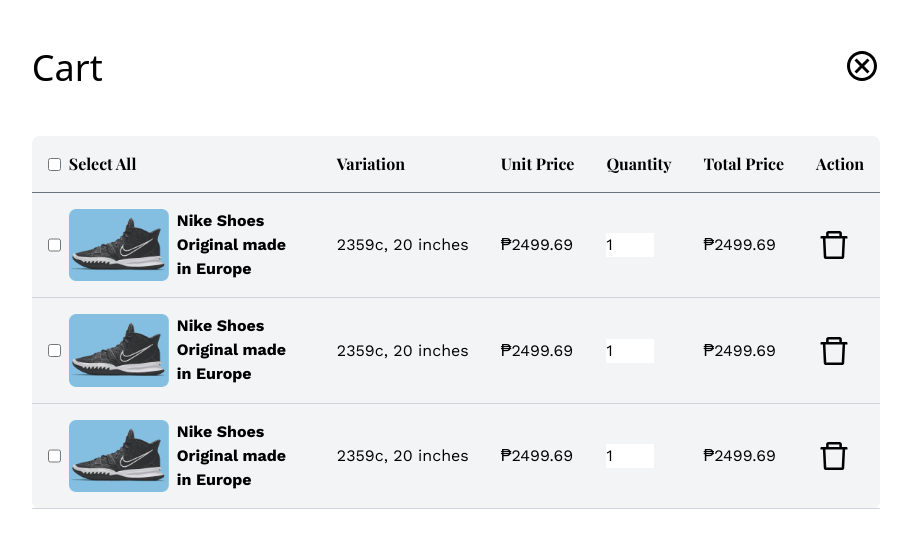
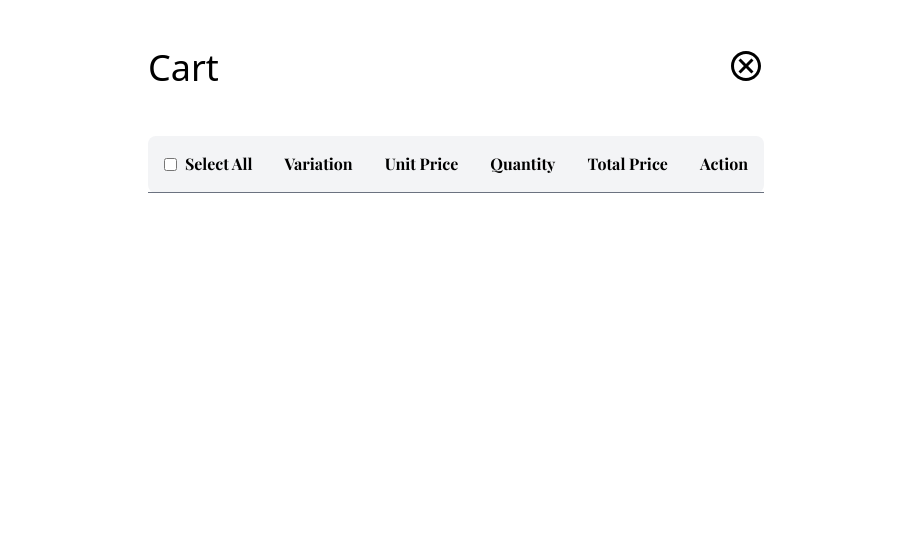
Before and after one commit to LilJho/sneaker-empire, a Next.js app: page /components/cart/Cart in a window 1280 px wide. Shown: the top 548 px of the page, without its empty margins (184-1095 px from the left). Built offline with nearby package versions, Linux system fonts and the light colour scheme.

Commit message:
added functionality to add into cart and remove from cart

```diff
--- /dev/null
+++ b/hooks/useToggle.ts
@@ -0,0 +1,10 @@
+import { useCallback, useState } from "react";
+
+const useToggle = (initialState = false) => {
+  const [state, setState] = useState(initialState);
+  const toggle = useCallback(() => setState((state) => !state), []);
+
+  return [state, toggle, setState] as const;
+};
+
+export default useToggle;
--- a/src/pages/components/cart/Cart.tsx
+++ b/src/pages/components/cart/Cart.tsx
@@ -1,12 +1,19 @@
 import { MdOutlineCancel } from "react-icons/md";
 import { AiOutlineDelete } from "react-icons/ai";
 import Image from "next/image";
+import { useSelector } from "react-redux";
+import { stateType } from "./cartSlice";
+import { removeToCart } from "./cartSlice";
+import { useDispatch } from "react-redux";
 
 interface MyComponentProps {
   closeModal: () => void;
 }
 
 const Cart: React.FC<MyComponentProps> = ({ closeModal }) => {
+  // Get the cartItems in a globalize state
+  const cartItems = useSelector((state: { cart: stateType[] }) => state.cart);
+
   return (
     <div className="flex items-center justify-center ">
       <section className="p-6 m-6 bg-white rounded-lg">
@@ -30,86 +37,9 @@ const Cart: React.FC<MyComponentProps> = ({ closeModal }) => {
             </tr>
           </thead>
           <tbody>
-            <tr className="border-b border-gray-300 font-WorkSans">
-              <td className="flex gap-2 p-4">
-                <input type="checkbox" />
-
-                <Image
-                  src={"/cart-image/shoe.png"}
-                  width={100}
-                  height={100}
-                  alt="A picture of a shoe"
-                />
-                <div className="max-w-[8rem] font-semibold">
-                  <span>Nike Shoes Original made in Europe</span>
-                </div>
-              </td>
-              <td className="p-4">2359c, 20 inches</td>
-              <td className="p-4">₱2499.69</td>
-              <td className="p-4">
-                <div>
-                  <input className="w-[3rem]" type="number" defaultValue={1} />
-                </div>
-              </td>
-              <td className="p-4">₱2499.69</td>
-              <td className="p-4 text-4xl cursor-pointer">
-                <AiOutlineDelete />
-              </td>
-            </tr>
-
-            <tr className="border-b border-gray-300 font-WorkSans">
-              <td className="flex gap-2 p-4">
-                <input type="checkbox" />
-
-                <Image
-                  src={"/cart-image/shoe.png"}
-                  width={100}
-                  height={100}
-                  alt="A picture of a shoe"
-                />
-                <div className="max-w-[8rem] font-semibold">
-                  <span>Nike Shoes Original made in Europe</span>
-                </div>
-              </td>
-              <td className="p-4">2359c, 20 inches</td>
-              <td className="p-4">₱2499.69</td>
-              <td className="p-4">
-                <div className="w-1/2">
-                  <input className="w-[3rem]" type="number" defaultValue={1} />
-                </div>
-              </td>
-              <td className="p-4">₱2499.69</td>
-              <td className="p-4 text-4xl cursor-pointer">
-                <AiOutlineDelete />
-              </td>
-            </tr>
-
-            <tr className="border-b border-gray-300 font-WorkSans">
-              <td className="flex gap-2 p-4">
-                <input type="checkbox" />
-
-                <Image
-                  src={"/cart-image/shoe.png"}
-                  width={100}
-                  height={100}
-                  alt="A picture of a shoe"
-                />
-                <div className="max-w-[8rem] font-semibold">
-                  <span>Nike Shoes Original made in Europe</span>
-                </div>
-              </td>
-              <td className="p-4">2359c, 20 inches</td>
-              <td className="p-4">₱2499.69</td>
-              <td className="p-4">
-                <div className="w-1/2">
-                  <input className="w-[3rem]" type="number" defaultValue={1} />
-                </div>
-              </td>
-              <td className="p-4">₱2499.69</td>
-              <td className="p-4 text-4xl cursor-pointer">
-                <AiOutlineDelete />
-              </td>
-            </tr>
+            {cartItems.map((cartItem: stateType) => (
+              <OrderCard cartItem={cartItem} />
+            ))}
           </tbody>
         </table>
       </section>
@@ -117,4 +47,39 @@ const Cart: React.FC<MyComponentProps> = ({ closeModal }) => {
   );
 };
 
+const OrderCard = ({ cartItem }: any) => {
+  const dispatch = useDispatch();
+
+  return (
+    <tr className="border-b border-gray-300 font-WorkSans">
+      <td className="flex gap-2 p-4">
+        <input type="checkbox" />
+
+        <Image
+          src={cartItem.images}
+          width={100}
+          height={100}
+          alt="A picture of a shoe"
+        />
+        <div className="max-w-[8rem] font-semibold">
+          <span>{cartItem.name}</span>
+        </div>
+      </td>
+      <td className="p-4">2359c, 20 inches</td>
+      <td className="p-4">{cartItem.price}</td>
+      <td className="p-4">
+        <div>
+          <input className="w-[3rem]" type="number" defaultValue={1} />
+        </div>
+      </td>
+      <td className="p-4">{cartItem.price}</td>
+      <td className="p-4 text-4xl cursor-pointer">
+        <button onClick={() => dispatch(removeToCart(cartItem.id))}>
+          <AiOutlineDelete />
+        </button>
+      </td>
+    </tr>
+  );
+};
+
 export default Cart;
--- a/src/pages/components/cart/cartSlice.ts
+++ b/src/pages/components/cart/cartSlice.ts
@@ -21,7 +21,10 @@ export const cartSlice = createSlice({
       state.push(action.payload);
     },
     removeToCart: (state, action: PayloadAction<string>) => {
-      state = state.filter((shoe) => shoe.id !== action.payload);
+      const index = state.findIndex((shoe) => shoe.id === action.payload);
+      if (index !== -1) {
+        state.splice(index, 1);
+      }
     },
   },
 });
--- a/src/pages/components/navbar/Navbar.tsx
+++ b/src/pages/components/navbar/Navbar.tsx
@@ -4,6 +4,9 @@ import Image from "next/image";
 import { GrCart } from "react-icons/gr";
 import { GiHamburgerMenu } from "react-icons/gi";
 import { useSelector } from "react-redux";
+import useToggle from "../../../../hooks/useToggle";
+import Modal from "../cart/Modal";
+import Cart from "../cart/Cart";
 
 type Props = {
   openLogin: boolean;
@@ -22,8 +25,12 @@ interface shoesProps {
 }
 
 const Navbar = ({ setOpenLogin, openLogin }: Props) => {
-  const cartItems = useSelector((state: { cart: shoesProps[] }) => state);
-  console.log(cartItems);
+  // Get the cartItems in a globalize state
+  const cartItems = useSelector((state: { cart: shoesProps[] }) => state.cart);
+
+  // toggle the cart
+  const [showCart, toggleCart] = useToggle();
+
   return (
     <nav className="flex justify-between w-full p-4 text-sm">
       <ul className="z-10 flex items-center justify-center bg-transparent gap-14">
@@ -57,10 +64,10 @@ const Navbar = ({ setOpenLogin, openLogin }: Props) => {
           />
         </li>
         <li>
-          <button>
+          <button onClick={toggleCart}>
             <div className="relative w-5 h-5">
               <span className="absolute top-[-15px] right-[-15px] px-1 py-0.2 text-[10px] text-white bg-blue-600 rounded-full">
-                {cartItems.cart.length}
+                {cartItems.length}
               </span>
               <GrCart className="w-5 h-5" />
             </div>
@@ -75,6 +82,11 @@ const Navbar = ({ setOpenLogin, openLogin }: Props) => {
           </button>
         </li>
       </ul>
+      {showCart && (
+        <Modal isOpen={showCart} closeModal={toggleCart}>
+          <Cart closeModal={toggleCart} />
+        </Modal>
+      )}
     </nav>
   );
 };
--- a/src/pages/products/index.tsx
+++ b/src/pages/products/index.tsx
@@ -9,8 +9,8 @@ import Navbar from "../components/navbar/Navbar";
 import Modal from "../components/cart/Modal";
 import LoginPage from "../components/user/LoginPage";
 import Footer from "../components/Footer";
-import { useSelector, useDispatch } from "react-redux";
-import { addToCart, removeToCart } from "../components/cart/cartSlice";
+import { useDispatch } from "react-redux";
+import { addToCart } from "../components/cart/cartSlice";
 
 interface shoesProps {
   id: string;
```
Also changed, not shown: 1 other file (tests, documents, lock files or other folders).
